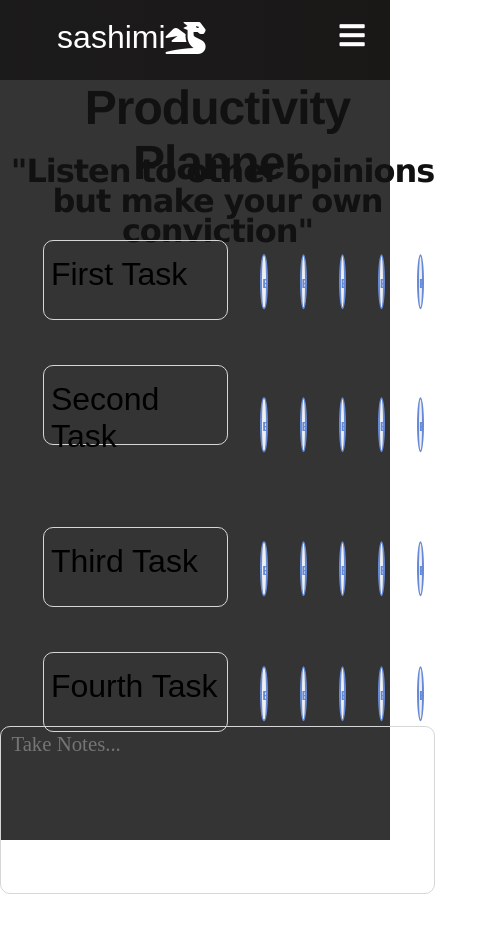
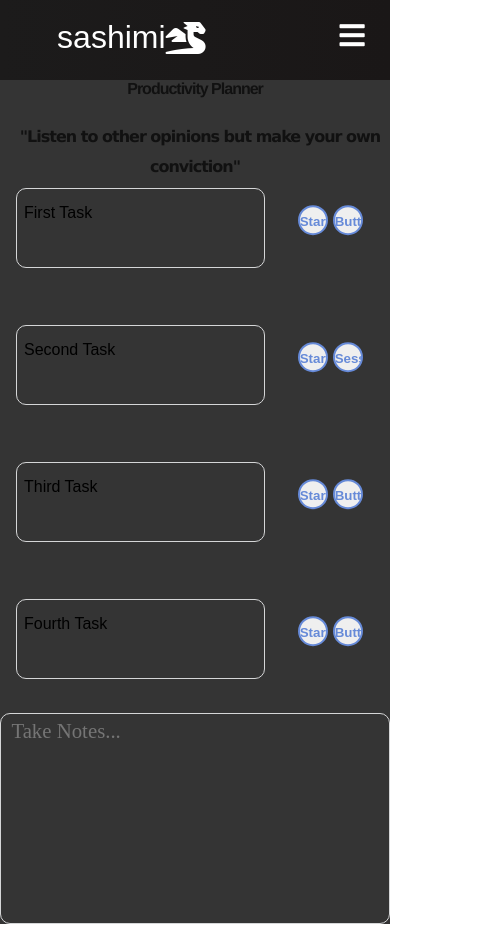
Before and after one commit to vietmazze/PnL-UI, a React (Create React App) app in the folder pnl-ftx/: page /planner in a window 390 px wide. Shown: the whole page, 480 px wide, since content can reach past the window. Before the commit the page ends 898 px from the top, so only its background shows below. Built offline with nearby package versions, Linux system fonts and the light colour scheme.

Commit message:
ui planner

```diff
--- a/pnl-ftx/src/components/pages/Planner.js
+++ b/pnl-ftx/src/components/pages/Planner.js
@@ -5,6 +5,7 @@ import { PlannerPomo } from "../plannerComponents/plannerPomo";
 function Planner() {
   const mystyle = {
     backgroundColor: "#c1bdba",
+    height: "90vh",
   };
 
   return (
--- a/pnl-ftx/src/components/plannerComponents/plannerBody.css
+++ b/pnl-ftx/src/components/plannerComponents/plannerBody.css
@@ -3,7 +3,7 @@
   margin-top: 1rem;
 }
 .planner-container {
-  height: 90vh;
+  height: 100vh;
   width: 100%;
   margin-right: auto;
   margin-left: auto;
@@ -49,6 +49,14 @@
   column-gap: 10rem;
 }
 
+/* --Split between planner and pomodoro */
+.planner-split {
+  display: grid;
+  grid-template-columns: 2fr 1fr;
+  box-sizing: border-box;
+}
+
+/*-- Planner part*/
 .planner-items {
   display: flex;
   flex-direction: row;
@@ -61,17 +69,19 @@
 }
 
 .planner-item {
+  flex: 3;
   display: flex;
   flex-direction: column;
-  width: 50%;
+  width: 30vw;
   /* margin-bottom: 1rem;
   padding-top: 2rem; */
   padding-left: 2rem;
 }
 .planner-item-buttons {
+  flex: 0;
   display: flex;
   flex-direction: row;
-  justify-content: center;
+  justify-content: flex-end;
   width: 45%;
   transform: translateY(-0.8rem);
 }
@@ -141,9 +151,17 @@
   transform: translateY(-7rem);
   padding: 0 10px;
 }
+
+/*----------------------------------------*/
+
+/* --pomodoro */
+.planner-pomodoro {
+  background-color: orange;
+  margin-left: 1rem;
+}
+
 .planner-note {
   grid-area: note;
-  height: 20vh;
 }
 
 .planner-note-textarea {
@@ -162,10 +180,205 @@
 .planner-body {
   display: grid;
   height: 100%;
-  grid-template-rows: [header] 10% [quote] 10% [content] 65% [notes] 19%;
+  grid-template-rows: [header] 5% [quote] 5% [content] 65% [notes] 25%;
   grid-template-areas:
     "header"
     "quote"
     "content"
     "note";
 }
+
+@media screen and (max-width: 960px) {
+  .planner-heading {
+    text-align: center;
+    margin-top: 0.1rem;
+  }
+
+  .planner-container {
+    height: 100vh;
+    width: 100%;
+    margin-right: auto;
+    margin-left: auto;
+    background-color: #343434;
+    box-sizing: border-box;
+  }
+
+  .planner-header {
+    grid-area: header;
+    text-align: center;
+  }
+  .planner-header-h1 {
+    color: #111;
+    font-family: "Helvetica Neue", sans-serif;
+    font-size: 1rem;
+    font-weight: bold;
+    letter-spacing: -1px;
+    text-align: center;
+  }
+
+  .planner-quote {
+    grid-area: quote;
+    text-align: center;
+  }
+  .planner-quote-h2 {
+    color: #111;
+    font-family: "Lucida Sans", Arial, sans-serif;
+    font-size: 1rem;
+    letter-spacing: -1px;
+    text-align: center;
+    line-height: 30px;
+    text-indent: 10px;
+  }
+
+  .planner-body {
+    display: grid;
+    height: 100%;
+    grid-template-rows: [header] 5% [quote] 5% [content] 65% [notes] 25%;
+    grid-template-areas:
+      "header"
+      "quote"
+      "content"
+      "note";
+  }
+
+  /* -BODY */
+  /**************************************/
+  .planner-content {
+    display: grid;
+    grid-template-rows: repeat(4, auto);
+    justify-items: start;
+    box-sizing: border-box;
+    align-items: start;
+    column-gap: 2rem;
+  }
+
+  /* --Split between planner and pomodoro */
+  .planner-split {
+    display: grid;
+    grid-template-columns: 3fr 0;
+    box-sizing: border-box;
+  }
+
+  /*-- Planner part*/
+  .planner-items {
+    display: flex;
+    flex-direction: row;
+    justify-content: center;
+    flex-wrap: wrap;
+    align-items: center;
+    align-content: center;
+    width: 100%;
+    height: 100%;
+  }
+
+  .planner-item {
+    flex: 2;
+    display: flex;
+    flex-direction: column;
+    width: 20vw;
+    /* margin-bottom: 1rem;
+  padding-top: 2rem; */
+    padding-left: 1rem;
+  }
+  .planner-item-buttons {
+    flex: 1;
+    display: flex;
+    flex-direction: row;
+    justify-content: center;
+    width: 45%;
+    /* transform: translateY(-0.8rem); */
+  }
+
+  .planner-item-button {
+    outline: none;
+    display: inline-block;
+    text-decoration: none;
+    color: #668ad8;
+    width: 30px;
+    height: 30px;
+    line-height: 30px;
+    border-radius: 50%;
+    border: solid 2px #668ad8;
+    text-align: center;
+    vertical-align: middle;
+    overflow: hidden;
+    font-weight: bold;
+    transition: 0.4s;
+    cursor: pointer;
+    margin-left: 5px;
+  }
+
+  .planner-item-button:hover {
+    background: #b3e1ff;
+  }
+
+  .planner-label {
+    padding-left: 0.5rem;
+    font-size: 1rem;
+    color: black;
+    transform: translateY(-4rem);
+    pointer-events: none;
+    -webkit-transition: top 0.2s ease-in-out, font-size 0.2s ease-in-out;
+    transition: top 0.2s ease-in-out, font-size 0.2s ease-in-out;
+  }
+  .planner-textarea {
+    margin-top: 0.5rem;
+    font-size: 1.3rem;
+    font-family: "Montserrat Alternates";
+    padding: 0.25em 0.5em;
+    border-radius: 10px;
+    color: black;
+    outline: none;
+    height: 5rem;
+    resize: none;
+    background-color: transparent;
+    border: 1px solid #d5d6d7;
+    /* transition: box-shadow 0.3s ease; */
+  }
+
+  .planner-textarea:focus,
+  .planner-textarea:hover {
+    box-shadow: 0px 0px 13px 0px #0d94ac;
+    outline: none;
+    border: none;
+    overflow: auto;
+    border-style: none;
+    border-color: transparent;
+  }
+
+  .planner-textarea:valid + .planner-label {
+    transform: translateY(-7rem);
+    padding: 0 10px;
+  }
+  .planner-textarea:focus + .planner-label {
+    transform: translateY(-7rem);
+    padding: 0 10px;
+  }
+
+  /*----------------------------------------*/
+
+  /* --pomodoro */
+  .planner-pomodoro {
+    background-color: orange;
+    margin: 1rem 1rem;
+    visibility: hidden;
+  }
+
+  .planner-note {
+    grid-area: note;
+  }
+
+  .planner-note-textarea {
+    font-size: 1.3rem;
+    font-family: "Montserrat Alternates";
+    padding: 0.25em 0.5em;
+    border-radius: 10px;
+    color: black;
+    outline: none;
+    height: 100%;
+    width: 100%;
+    resize: none;
+    background-color: transparent;
+    border: 1px solid #d5d6d7;
+  }
+}
--- a/pnl-ftx/src/components/plannerComponents/plannerBody.js
+++ b/pnl-ftx/src/components/plannerComponents/plannerBody.js
@@ -12,6 +12,8 @@ export const PlannerBody = () => {
         <div className="planner-quote">
           <PlannerQuote />
         </div>
+        <div className="planner-split">
+          {/* -- Planner section */}
           <div className="planner-content">
             <div className="planner-items">
               <div className="planner-item">
@@ -19,10 +21,7 @@ export const PlannerBody = () => {
                 <label className="planner-label">First Task</label>
               </div>
               <div className="planner-item-buttons">
-              <button className="planner-item-button">Button</button>
-              <button className="planner-item-button">Button</button>
-              <button className="planner-item-button">Button</button>
-              <button className="planner-item-button">Button</button>
+                <button className="planner-item-button">Start</button>
                 <button className="planner-item-button">Button</button>
               </div>
             </div>
@@ -33,11 +32,8 @@ export const PlannerBody = () => {
                 <label className="planner-label">Second Task</label>
               </div>
               <div className="planner-item-buttons">
-              <button className="planner-item-button">Button</button>
-              <button className="planner-item-button">Button</button>
-              <button className="planner-item-button">Button</button>
-              <button className="planner-item-button">Button</button>
-              <button className="planner-item-button">Button</button>
+                <button className="planner-item-button">Start</button>
+                <button className="planner-item-button">Session</button>
               </div>
             </div>
             <div className="planner-items">
@@ -46,10 +42,7 @@ export const PlannerBody = () => {
                 <label className="planner-label">Third Task</label>
               </div>
               <div className="planner-item-buttons">
-              <button className="planner-item-button">Button</button>
-              <button className="planner-item-button">Button</button>
-              <button className="planner-item-button">Button</button>
-              <button className="planner-item-button">Button</button>
+                <button className="planner-item-button">Start</button>
                 <button className="planner-item-button">Button</button>
               </div>
             </div>
@@ -59,13 +52,12 @@ export const PlannerBody = () => {
                 <label className="planner-label">Fourth Task</label>
               </div>
               <div className="planner-item-buttons">
-              <button className="planner-item-button">Button</button>
-              <button className="planner-item-button">Button</button>
-              <button className="planner-item-button">Button</button>
-              <button className="planner-item-button">Button</button>
+                <button className="planner-item-button">Start</button>
                 <button className="planner-item-button">Button</button>
               </div>
             </div>
+          </div>
+          <div className="planner-pomodoro">Pomodoro</div>
         </div>
         <div className="planner-note">
           <textarea
```
Lines whose indentation alone changed are shown as unchanged.
